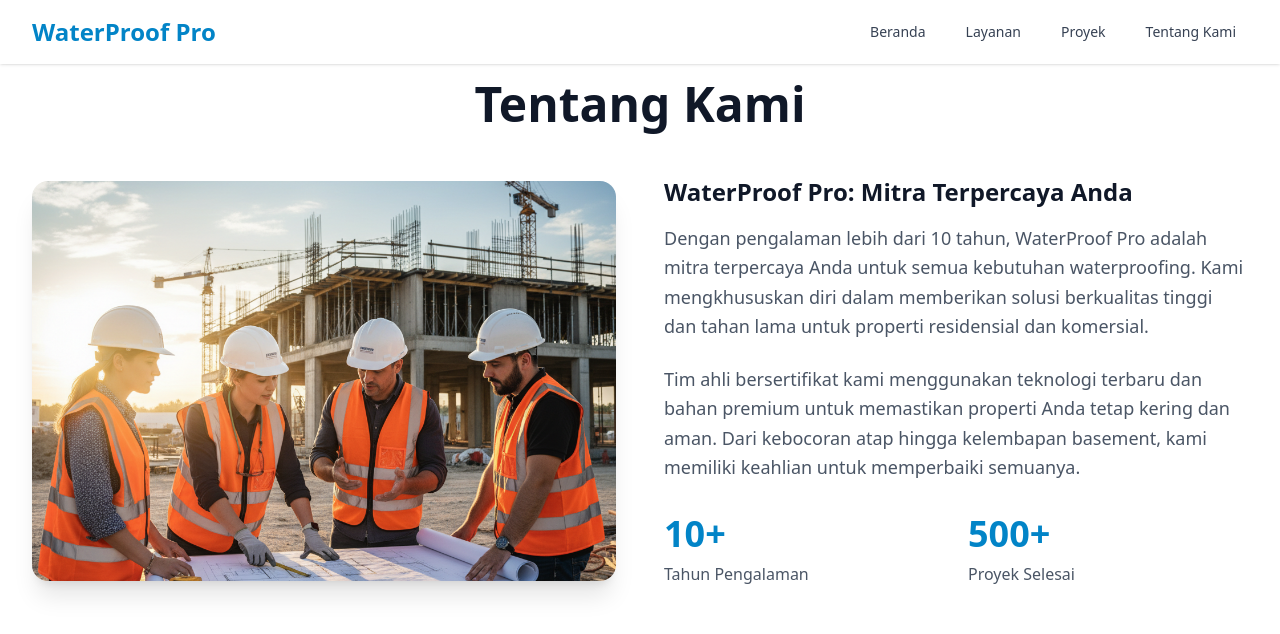
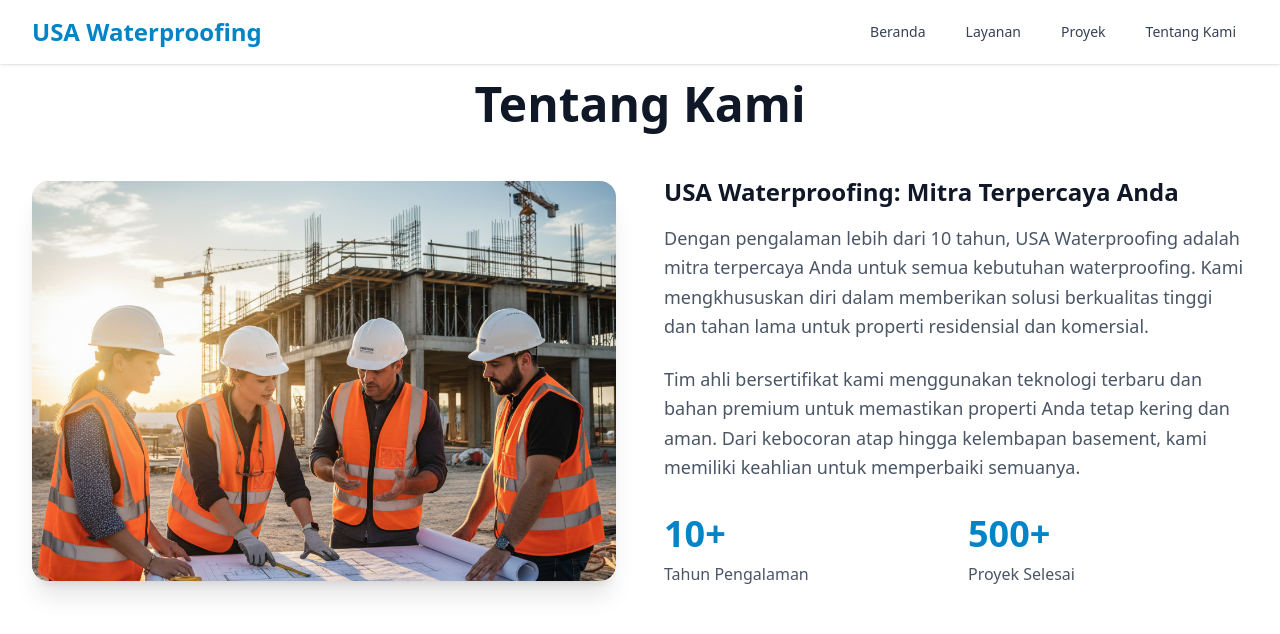
Before and after one commit to FGithub51/test, a Next.js app: page /about in a window 1280 px wide. Shown: the top 634 px of the page. Built offline with nearby package versions, Linux system fonts and the light colour scheme.

Commit message:
feat: implement core UI components (Navbar, Footer) and add initial About Us page.

```diff
--- a/src/app/about/page.tsx
+++ b/src/app/about/page.tsx
@@ -25,10 +25,10 @@
                     {/* Text Side */}
                     <div className="w-full lg:w-1/2">
                         <h2 className="text-2xl font-bold text-gray-900 mb-4">
-                            WaterProof Pro: Mitra Terpercaya Anda
+                            USA Waterproofing: Mitra Terpercaya Anda
                         </h2>
                         <p className="text-lg text-gray-600 mb-6 leading-relaxed">
-                            Dengan pengalaman lebih dari 10 tahun, WaterProof Pro adalah mitra terpercaya Anda untuk semua kebutuhan waterproofing. Kami mengkhususkan diri dalam memberikan solusi berkualitas tinggi dan tahan lama untuk properti residensial dan komersial.
+                            Dengan pengalaman lebih dari 10 tahun, USA Waterproofing adalah mitra terpercaya Anda untuk semua kebutuhan waterproofing. Kami mengkhususkan diri dalam memberikan solusi berkualitas tinggi dan tahan lama untuk properti residensial dan komersial.
                         </p>
                         <p className="text-lg text-gray-600 mb-8 leading-relaxed">
                             Tim ahli bersertifikat kami menggunakan teknologi terbaru dan bahan premium untuk memastikan properti Anda tetap kering dan aman. Dari kebocoran atap hingga kelembapan basement, kami memiliki keahlian untuk memperbaiki semuanya.
--- a/src/app/layout.tsx
+++ b/src/app/layout.tsx
@@ -13,8 +13,8 @@
 });
 
 export const metadata: Metadata = {
-  title: "Create Next App",
-  description: "Generated by create next app",
+  title: "USA Waterproofing",
+  description: "Professional Waterproofing Services",
 };
 
 import Navbar from "@/components/Navbar";
--- a/src/components/About.tsx
+++ b/src/components/About.tsx
@@ -20,10 +20,10 @@
                     {/* Text Side */}
                     <div className="w-full lg:w-1/2">
                         <h2 className="text-3xl font-extrabold text-gray-900 sm:text-4xl mb-6">
-                            About WaterProof Pro
+                            About USA Waterproofing
                         </h2>
                         <p className="text-lg text-gray-600 mb-6 leading-relaxed">
-                            With over 10 years of experience, WaterProof Pro is your trusted partner for all waterproofing needs. We specialize in delivering high-quality, long-lasting solutions for residential and commercial properties.
+                            With over 10 years of experience, USA Waterproofing is your trusted partner for all waterproofing needs. We specialize in delivering high-quality, long-lasting solutions for residential and commercial properties.
                         </p>
                         <p className="text-lg text-gray-600 mb-8 leading-relaxed">
                             Our team of certified experts uses the latest technology and premium materials to ensure your property stays dry and secure. From roof leaks to basement dampness, we have the expertise to fix it all.
--- a/src/components/Footer.tsx
+++ b/src/components/Footer.tsx
@@ -7,7 +7,7 @@
                 <div className="grid grid-cols-1 md:grid-cols-3 gap-8">
                     {/* Company Info */}
                     <div>
-                        <h3 className="text-2xl font-bold mb-4">WaterProof Pro</h3>
+                        <h3 className="text-2xl font-bold mb-4">USA Waterproofing</h3>
                         <p className="text-gray-400">
                             Solusi waterproofing profesional untuk rumah dan bisnis Anda. Kualitas yang dapat Anda percaya.
                         </p>
@@ -63,7 +63,7 @@
                     </div>
                 </div>
                 <div className="border-t border-gray-800 mt-12 pt-8 text-center text-gray-500">
-                    <p>&copy; {new Date().getFullYear()} WaterProof Pro. Hak Cipta Dilindungi.</p>
+                    <p>&copy; {new Date().getFullYear()} USA Waterproofing. Hak Cipta Dilindungi.</p>
                 </div>
             </div>
         </footer>
--- a/src/components/Navbar.tsx
+++ b/src/components/Navbar.tsx
@@ -15,7 +15,7 @@
                 <div className="flex items-center justify-between h-16">
                     <div className="flex-shrink-0">
                         <Link href="/" className="text-2xl font-bold text-primary">
-                            WaterProof Pro
+                            USA Waterproofing
                         </Link>
                     </div>
                     <div className="hidden md:block">
```
